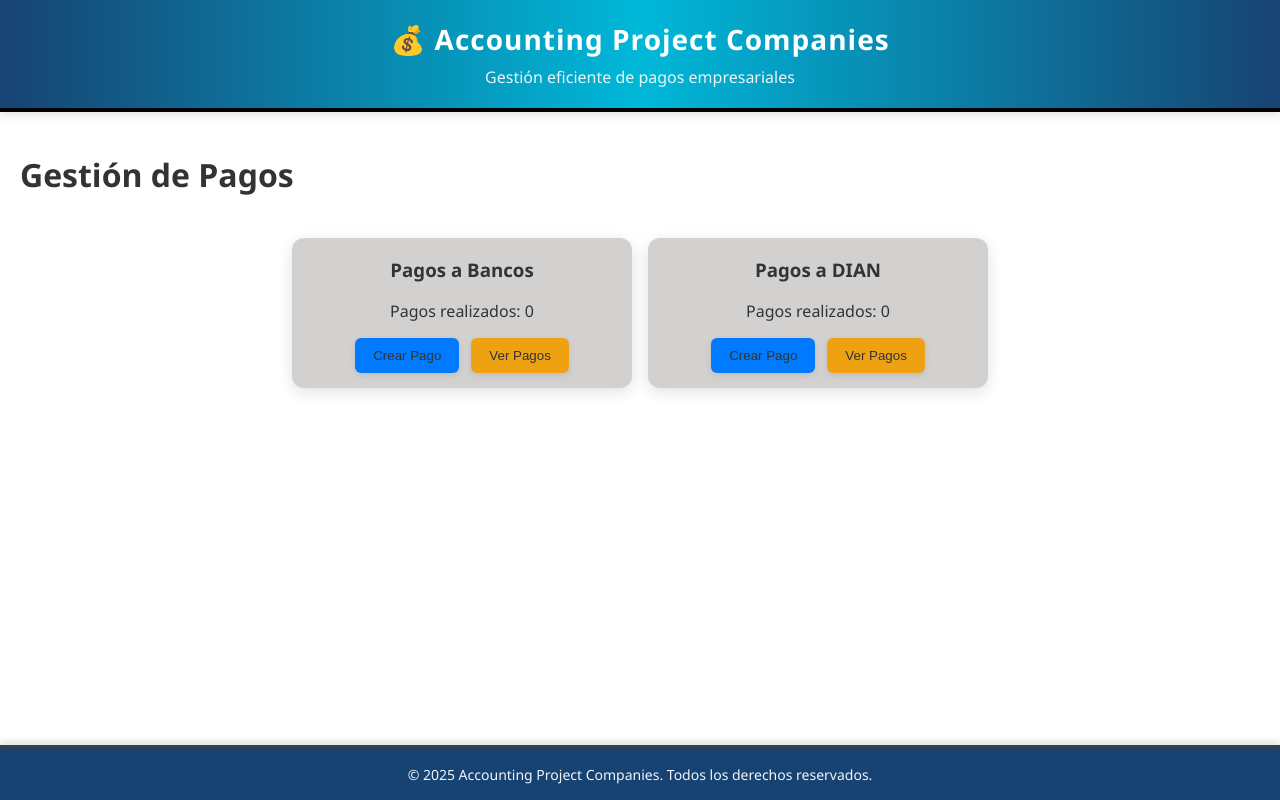
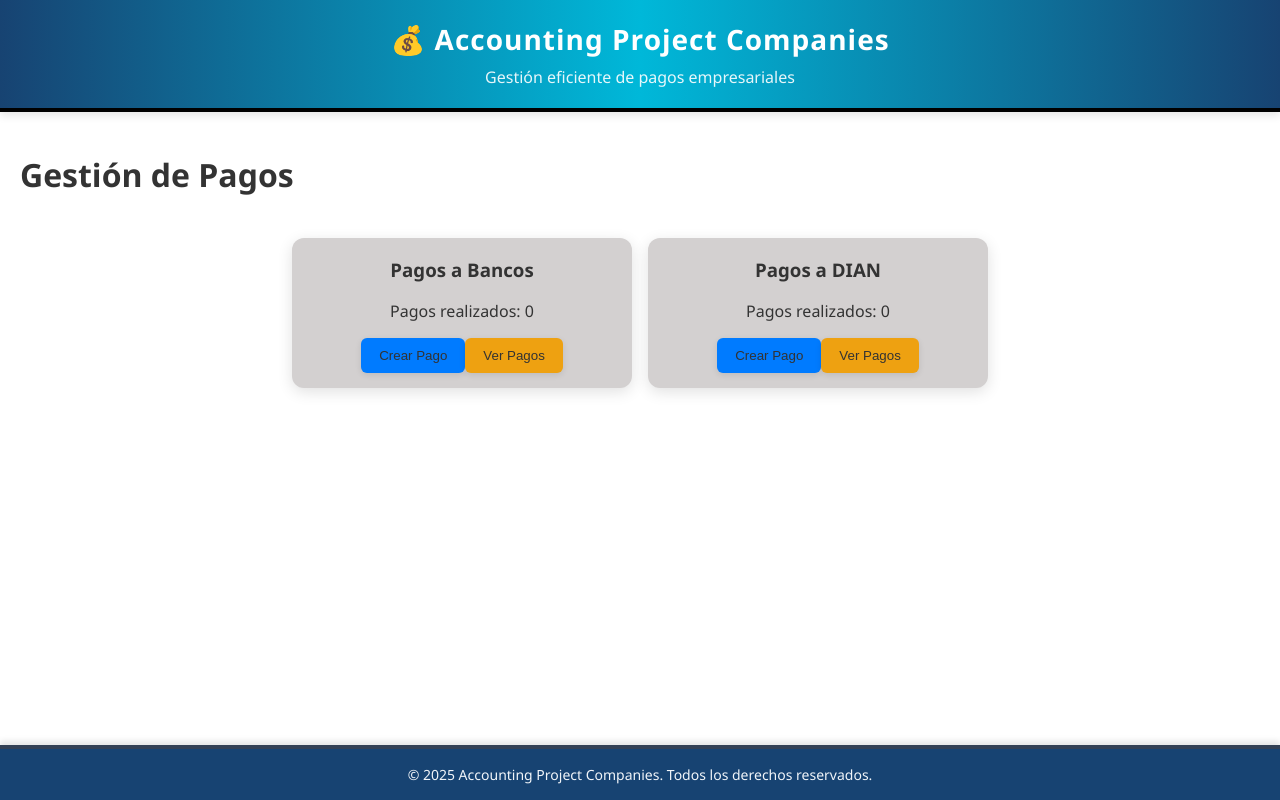
Before and after one commit to YeisonRojas78/accounting-project-companies, a React (Vite) app: page / in a window 1280 px wide. Built offline with nearby package versions, Linux system fonts and the light colour scheme.

Commit message:
ajuste cards

```diff
--- a/src/assets/styles/cards.css
+++ b/src/assets/styles/cards.css
@@ -14,3 +14,9 @@
 .card:hover {
   transform: translateY(-2px);
 }
+card.botones{
+  display: 'flex';
+  justify-content: 'center';
+  gap: '12px';
+  flex-wrap: 'wrap';
+}
--- a/src/components/CardPago.jsx
+++ b/src/components/CardPago.jsx
@@ -1,26 +1,11 @@
-// import React from 'react';
 
-// export default function CardPago({ titulo, tipo, pagos, onCrear, onVer }) {
-//   return (
-//     <div className="card">
-//       <h3>{titulo}</h3>
-//       <p>Pagos realizados: {pagos.length}</p>
-//       <button className="btn btn-primary" onClick={() => onCrear(tipo)}>
-//         Crear Pago
-//       </button>
-//       <button className="btn btn-secondary" onClick={() => onVer(tipo)}>
-//         Ver Pagos
-//       </button>
-//     </div>
-//   );
-// }
 export default function CardPago({ titulo, tipo, pagos, onCrear, onVer }) {
   return (
     <div className="card">
       <h3>{titulo}</h3>
       <p>Pagos realizados: {pagos.length}</p>
 
-      <div style={{ display: 'flex', justifyContent: 'center', gap: '12px', flexWrap: 'wrap' }}>
+      <div className="botones">
         <button className="btn-crear" onClick={() => onCrear(tipo)}>Crear Pago</button>
         <button className="btn-ver" onClick={() => onVer(tipo)}>Ver Pagos</button>
       </div>
```
